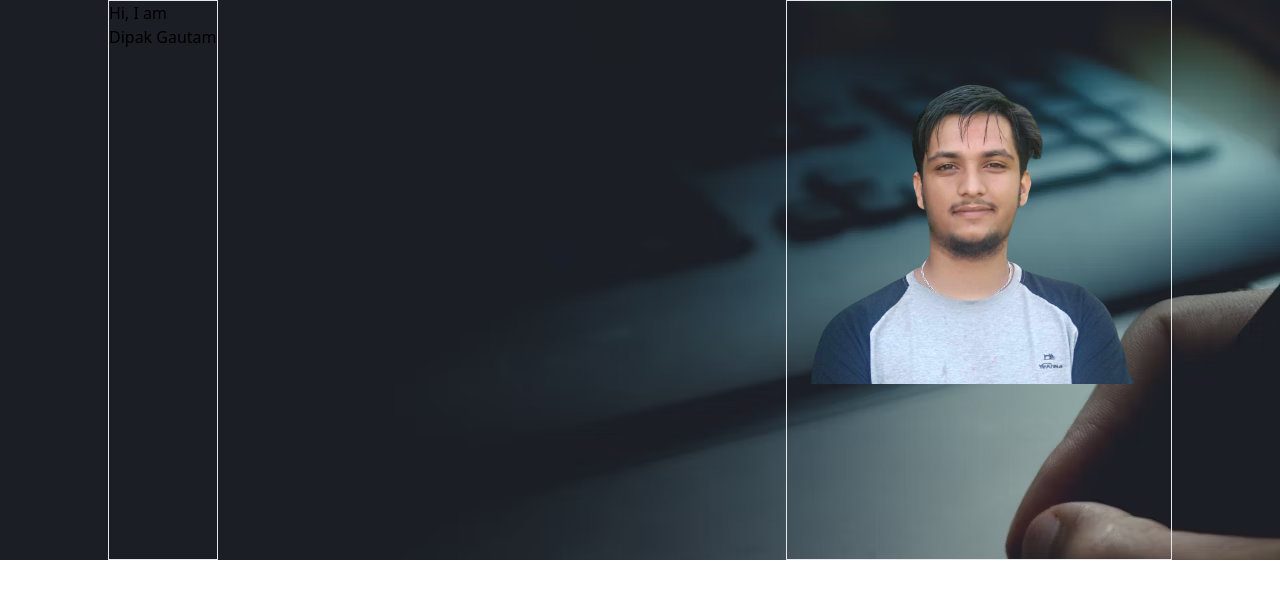
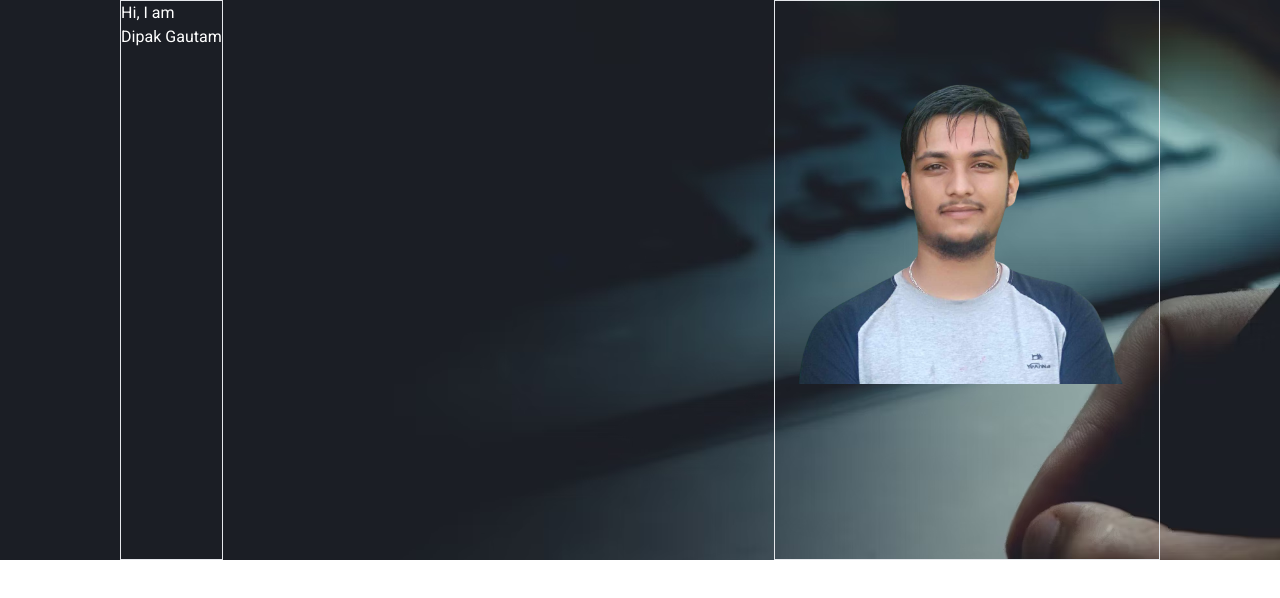
Before and after one commit to Dipak-Gautam/New-Portfolio, a React (Vite) app: page / in a window 1280 px wide. Shown: the top 598 px of the page. Built offline with nearby package versions, Linux system fonts and the light colour scheme.

Commit message:
adjusted margin

```diff
--- a/src/Components/HeroImage/Heroimage.jsx
+++ b/src/Components/HeroImage/Heroimage.jsx
@@ -8,8 +8,8 @@ const Heroimage = () => {
         style={{ backgroundImage: `url(${bgimage})` }}
         className="h-[70vh]  md:px-20 "
       >
-        <div className="flex justify-between mx-7 h-full">
-          <div className="items-center justify-center h-full border">
+        <div className="flex justify-between mx-10 h-full">
+          <div className="items-center justify-center h-full border font-heebo text-white">
             <p>Hi, I am</p>
             <p> Dipak Gautam</p>
           </div>
```
